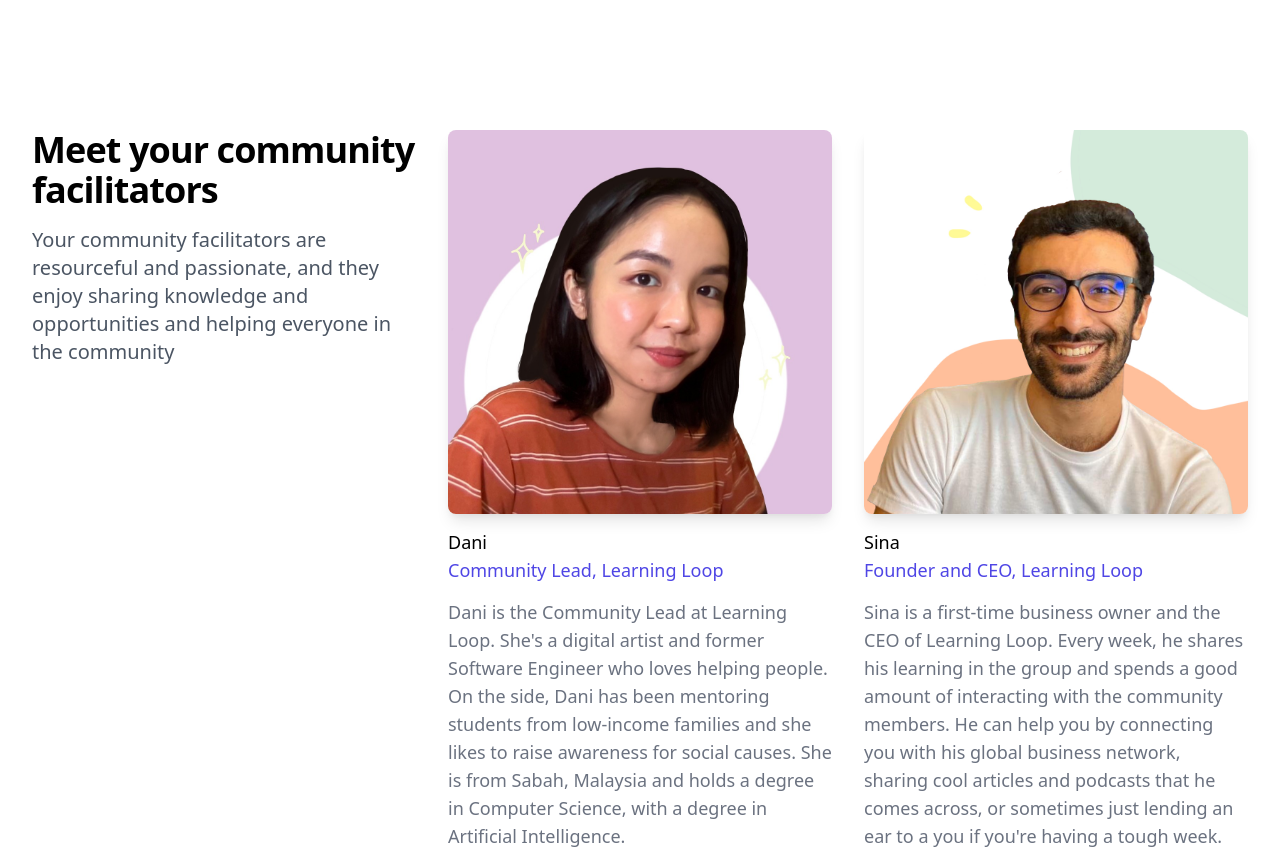
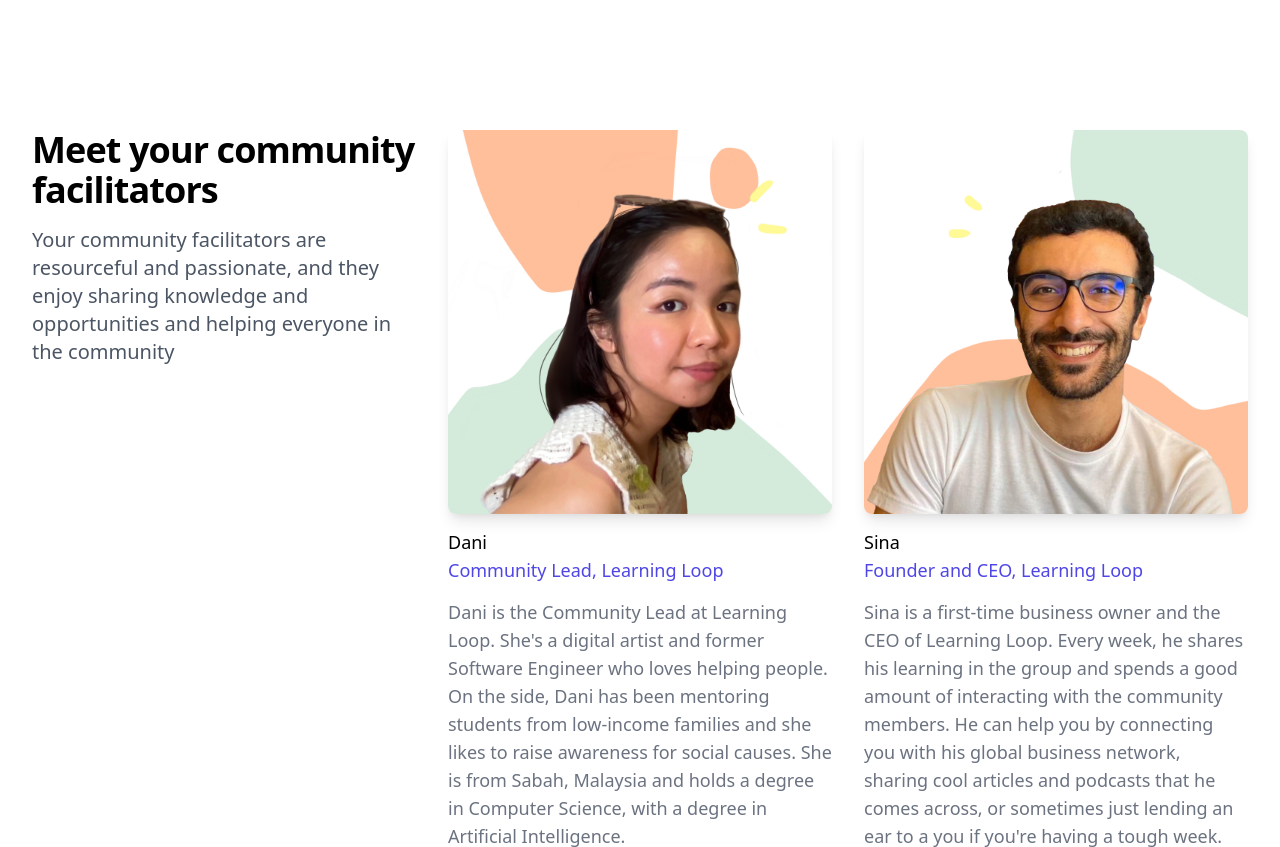
Before and after one commit to nocodesina/mvp-static, a plain HTML site: page business-owners.html in a window 1280 px wide. Shown: the part 1420-2267 px from the top of the page. Drawn offline with nearby package versions, Linux system fonts and the light colour scheme.

Commit message:
change dani's page

```diff
--- a/business-owners.html
+++ b/business-owners.html
@@ -238,7 +238,7 @@
             <li>
               <div class="space-y-4">
                 <div class="aspect-w-3 aspect-h-2">
-                  <img class="object-cover shadow-lg rounded-lg" src="img/daniela.jpeg" alt="">
+                  <img class="object-cover shadow-lg rounded-lg" src="img/daniela.jpg" alt="">
                 </div>
                 <div class="text-lg leading-6 font-medium space-y-1">
                   <h3>Dani</h3>
```
Also changed, not shown: img/daniela.jpeg (deleted), img/daniela.jpg (added), img/josephine.jpg (deleted), 1 other file.
